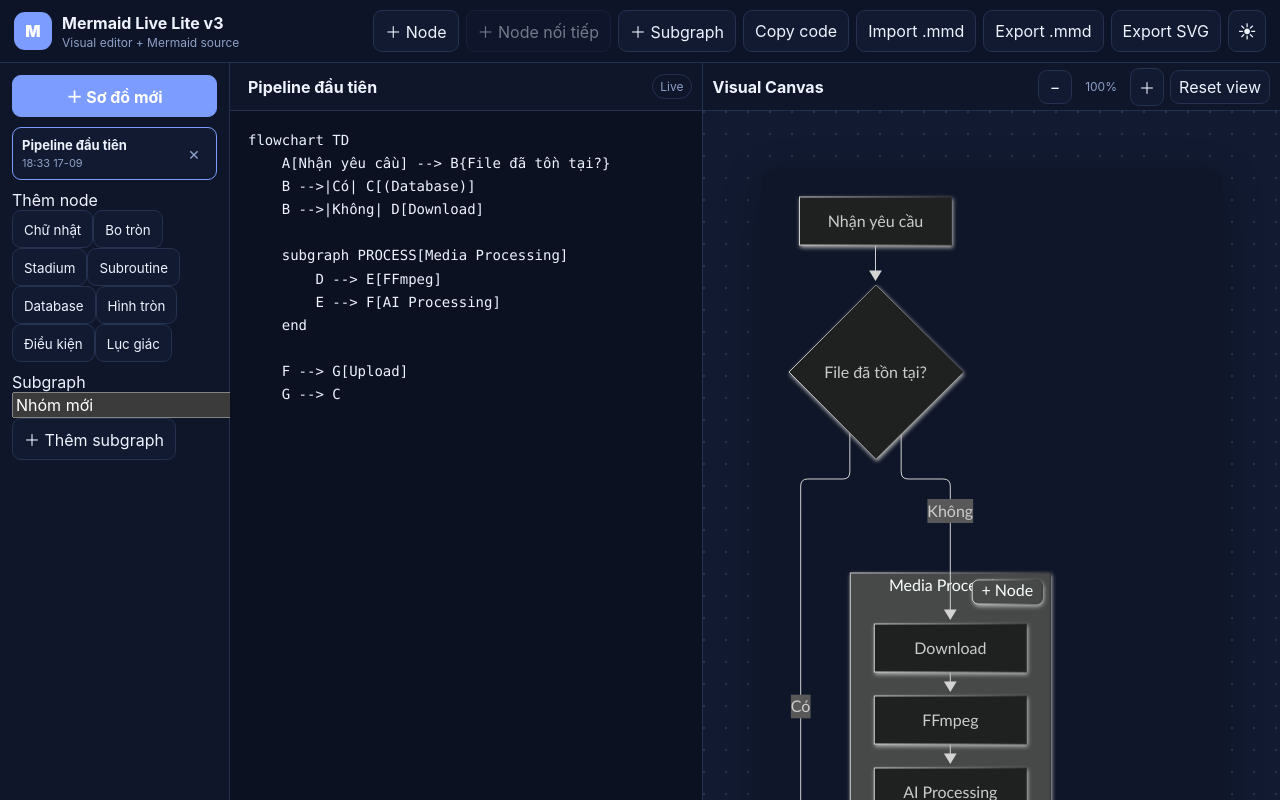
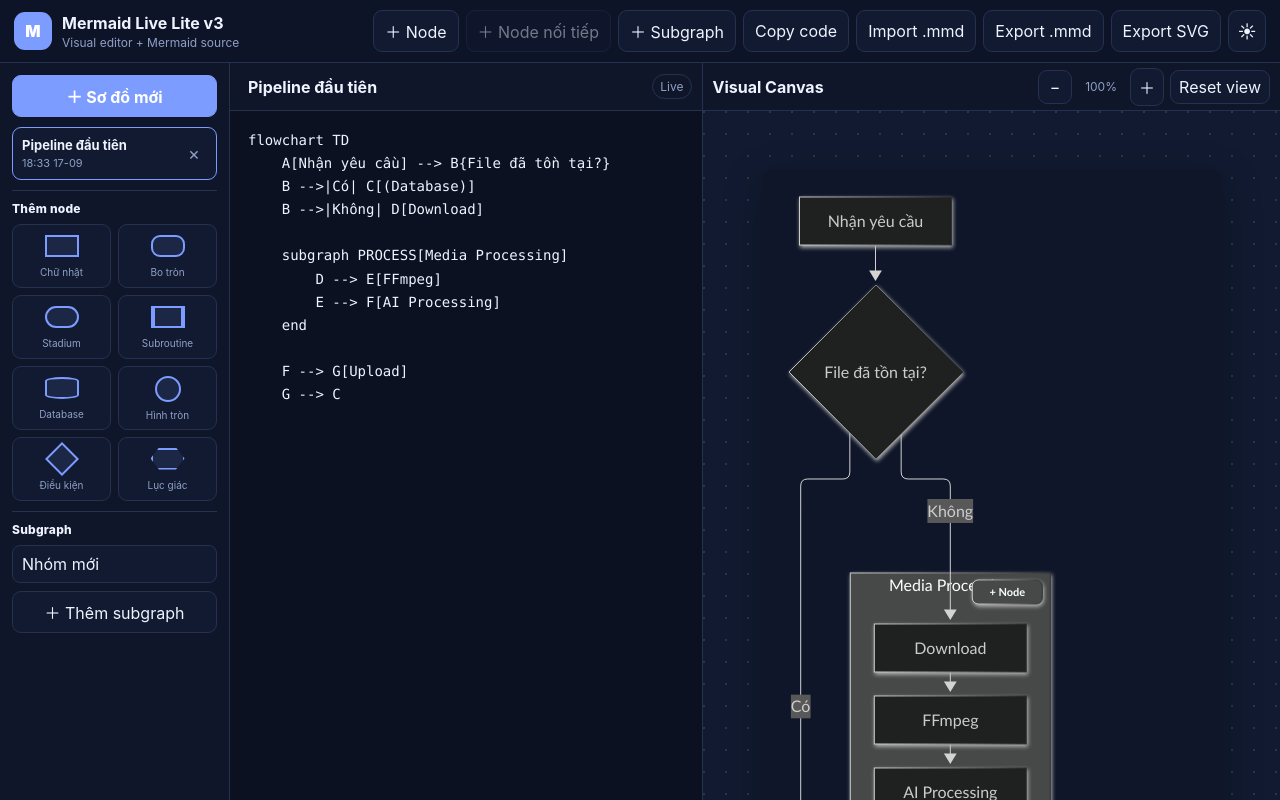
Before and after one commit to fuckdcma/DRAW-PIPLINE, a React (Vite) app: page / in a window 1280 px wide. Shown: the top 800 px of the page. Built offline with nearby package versions, Linux system fonts and the light colour scheme.

Commit message:
Update styles.css

```diff
--- a/src/styles.css
+++ b/src/styles.css
@@ -234,13 +234,13 @@ button:disabled { opacity: .45; cursor: not-allowed; }
   position: relative;
   min-height: 440px;
   overflow: hidden;
-  cursor: grab;
+  cursor: default;
   touch-action: none;
   background-image:
     radial-gradient(circle at 1px 1px, color-mix(in srgb, var(--muted) 20%, transparent) 1px, transparent 0);
   background-size: 22px 22px;
 }
-.visual-viewport:active { cursor: grabbing; }
+.visual-viewport:active { cursor: default; }
 .canvas-stage {
   transform-origin: 0 0;
   width: max-content;
@@ -330,3 +330,116 @@ button:disabled { opacity: .45; cursor: not-allowed; }
   .inspector-grid { grid-template-columns: 1fr; }
   .inspector-actions { grid-column: auto; }
 }
+
+/* V3 interaction additions */
+.palette-section {
+  border-top: 1px solid var(--border);
+  padding-top: 10px;
+  display: grid;
+  gap: 8px;
+}
+.palette-title {
+  font-size: 12px;
+  font-weight: 800;
+  letter-spacing: .02em;
+  color: var(--text);
+}
+.shape-palette {
+  display: grid;
+  grid-template-columns: repeat(2, minmax(0, 1fr));
+  gap: 7px;
+}
+.shape-button {
+  min-height: 64px;
+  display: grid;
+  place-items: center;
+  gap: 4px;
+  padding: 7px;
+}
+.shape-button small {
+  width: 100%;
+  overflow: hidden;
+  text-overflow: ellipsis;
+  white-space: nowrap;
+  color: var(--muted);
+  font-size: 10px;
+}
+.shape-preview {
+  width: 34px;
+  height: 22px;
+  border: 2px solid currentColor;
+  display: inline-block;
+  color: var(--accent);
+  background: color-mix(in srgb, var(--accent) 10%, transparent);
+}
+.shape-rounded { border-radius: 9px; }
+.shape-stadium { border-radius: 999px; }
+.shape-subroutine { box-shadow: inset 5px 0 0 transparent, inset -5px 0 0 transparent; border-left-width: 4px; border-right-width: 4px; }
+.shape-cylinder { border-radius: 50% / 18%; }
+.shape-circle { width: 26px; height: 26px; border-radius: 50%; }
+.shape-diamond { width: 24px; height: 24px; transform: rotate(45deg); }
+.shape-hexagon { clip-path: polygon(25% 0, 75% 0, 100% 50%, 75% 100%, 25% 100%, 0 50%); }
+.sidebar-input {
+  width: 100%;
+  border: 1px solid var(--border);
+  background: var(--panel-2);
+  color: var(--text);
+  border-radius: 8px;
+  padding: 8px 9px;
+}
+.new-subgraph-button { width: 100%; }
+.inline-node-editor {
+  position: absolute;
+  z-index: 30;
+  width: min(280px, calc(100% - 16px));
+  display: grid;
+  grid-template-columns: 1fr auto auto;
+  gap: 6px;
+  padding: 8px;
+  border: 1px solid var(--accent);
+  border-radius: 10px;
+  background: var(--panel);
+  box-shadow: var(--shadow);
+}
+.inline-node-editor input {
+  min-width: 0;
+  border: 1px solid var(--border);
+  border-radius: 7px;
+  padding: 8px;
+  background: var(--panel-2);
+  color: var(--text);
+}
+.visual-subgraph-add { cursor: pointer; }
+.visual-subgraph-add-bg {
+  fill: var(--panel-2);
+  stroke: var(--accent);
+  stroke-width: 1.5;
+}
+.visual-subgraph-add-text {
+  fill: var(--text);
+  font-size: 11px;
+  font-weight: 700;
+  pointer-events: none;
+}
+.size-control {
+  min-width: 180px;
+}
+.size-control input[type="range"] {
+  padding: 0;
+  accent-color: var(--accent);
+}
+.danger-soft {
+  border-color: color-mix(in srgb, var(--danger) 55%, var(--border));
+  color: var(--danger);
+}
+.visual-viewport { position: relative; }
+.visual-viewport.dragging-pan { cursor: grabbing; }
+
+@media (max-width: 1050px) {
+  .shape-palette { grid-template-columns: repeat(4, minmax(0, 1fr)); }
+}
+
+@media (max-width: 720px) {
+  .shape-palette { grid-template-columns: repeat(4, minmax(0, 1fr)); }
+  .inline-node-editor { grid-template-columns: 1fr; }
+}
```
